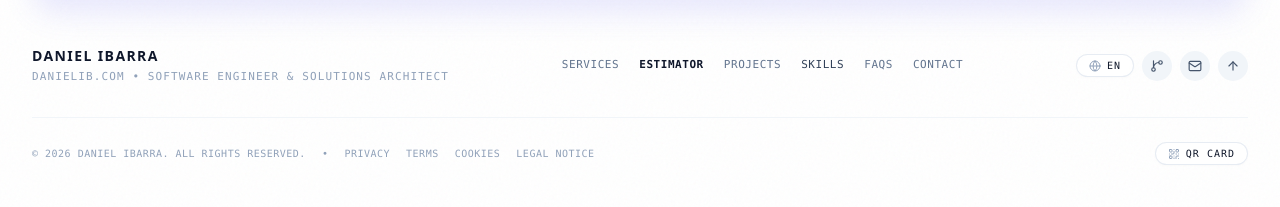
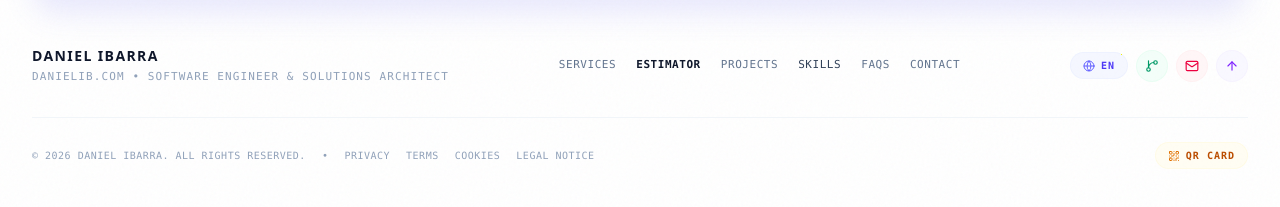
Before and after one commit to programador-negro/daniel_web_marca_personal, a React (Vite) app: page /nyc in a window 1280 px wide. Shown: the part 2862-3069 px from the top of the page. Built offline with nearby package versions, Linux system fonts and the light colour scheme.

Commit message:
design: upgrade footer buttons with premium soft colors and hover animations

```diff
--- a/src/components/Footer.tsx
+++ b/src/components/Footer.tsx
@@ -79,10 +79,10 @@ export const Footer: React.FC<FooterProps> = ({ onOpenLegal, onOpenQr }) => {
             <button
               type="button"
               onClick={toggleLanguage}
-              className="btn-ios-secondary px-3 py-1 rounded-full text-[10px] font-mono font-medium tracking-widest uppercase transition-colors cursor-pointer inline-flex items-center gap-1.5"
+              className="px-3 py-1.5 rounded-full text-[10px] font-mono font-semibold tracking-widest uppercase transition-all duration-300 hover:scale-[1.03] cursor-pointer inline-flex items-center gap-1.5 bg-indigo-50/60 hover:bg-indigo-100/80 text-indigo-600 border border-indigo-100/30"
               title={isSpanish ? 'Cambiar a Inglés' : 'Switch to Spanish'}
             >
-              <Globe className="w-3 h-3 text-slate-400" />
+              <Globe className="w-3 h-3 text-indigo-500" />
               <span>{language.toUpperCase()}</span>
             </button>
 
@@ -90,7 +90,7 @@ export const Footer: React.FC<FooterProps> = ({ onOpenLegal, onOpenQr }) => {
               href={personalInfo.github}
               target="_blank"
               rel="noopener noreferrer"
-              className="p-2 rounded-full bg-slate-100 hover:bg-slate-200 text-slate-600 transition-colors"
+              className="p-2 rounded-full bg-emerald-50/60 hover:bg-emerald-100/80 text-emerald-600 border border-emerald-100/30 transition-all duration-300 hover:scale-[1.08]"
               title="GitHub"
             >
               <GitBranch className="w-3.5 h-3.5" />
@@ -98,7 +98,7 @@ export const Footer: React.FC<FooterProps> = ({ onOpenLegal, onOpenQr }) => {
 
             <a
               href={`mailto:${personalInfo.email}`}
-              className="p-2 rounded-full bg-slate-100 hover:bg-slate-200 text-slate-600 transition-colors"
+              className="p-2 rounded-full bg-rose-50/60 hover:bg-rose-100/80 text-rose-600 border border-rose-100/30 transition-all duration-300 hover:scale-[1.08]"
               title="Email"
             >
               <Mail className="w-3.5 h-3.5" />
@@ -107,7 +107,7 @@ export const Footer: React.FC<FooterProps> = ({ onOpenLegal, onOpenQr }) => {
             <button
               type="button"
               onClick={scrollToTop}
-              className="p-2 rounded-full bg-slate-100 hover:bg-slate-200 text-slate-600 transition-colors cursor-pointer"
+              className="p-2 rounded-full bg-violet-50/60 hover:bg-violet-100/80 text-violet-600 border border-violet-100/30 transition-all duration-300 hover:scale-[1.08] cursor-pointer"
               title={isSpanish ? "Volver arriba" : "Scroll to top"}
             >
               <ArrowUp className="w-3.5 h-3.5" />
@@ -154,10 +154,10 @@ export const Footer: React.FC<FooterProps> = ({ onOpenLegal, onOpenQr }) => {
             <button
               type="button"
               onClick={onOpenQr}
-              className="btn-ios-secondary px-3 py-1 rounded-full text-[10px] font-mono font-medium tracking-widest uppercase transition-colors cursor-pointer inline-flex items-center gap-1.5"
+              className="px-3 py-1.5 rounded-full text-[10px] font-mono font-semibold tracking-widest uppercase transition-all duration-300 hover:scale-[1.03] cursor-pointer inline-flex items-center gap-1.5 bg-amber-50/60 hover:bg-amber-100/80 text-amber-700 border border-amber-100/30"
               title={isSpanish ? 'Imprimir/Compartir Perfil' : 'Print/Share Profile'}
             >
-              <QrCode className="w-3 h-3 text-slate-400" />
+              <QrCode className="w-3 h-3 text-amber-600" />
               <span>QR CARD</span>
             </button>
           </div>
```
